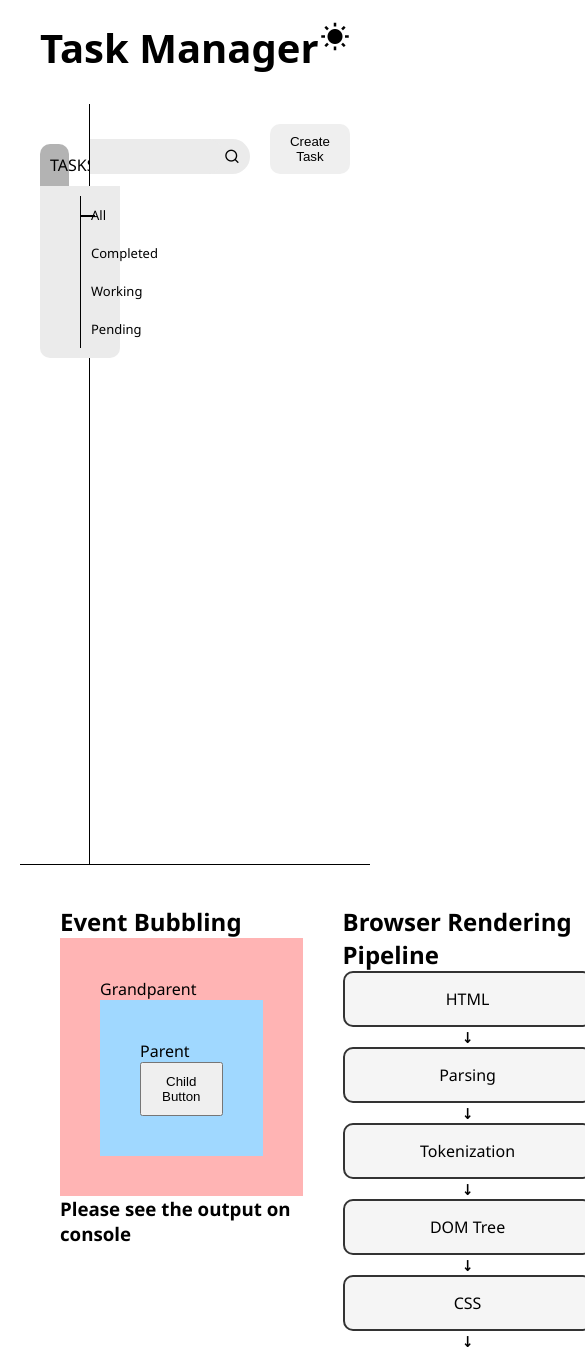
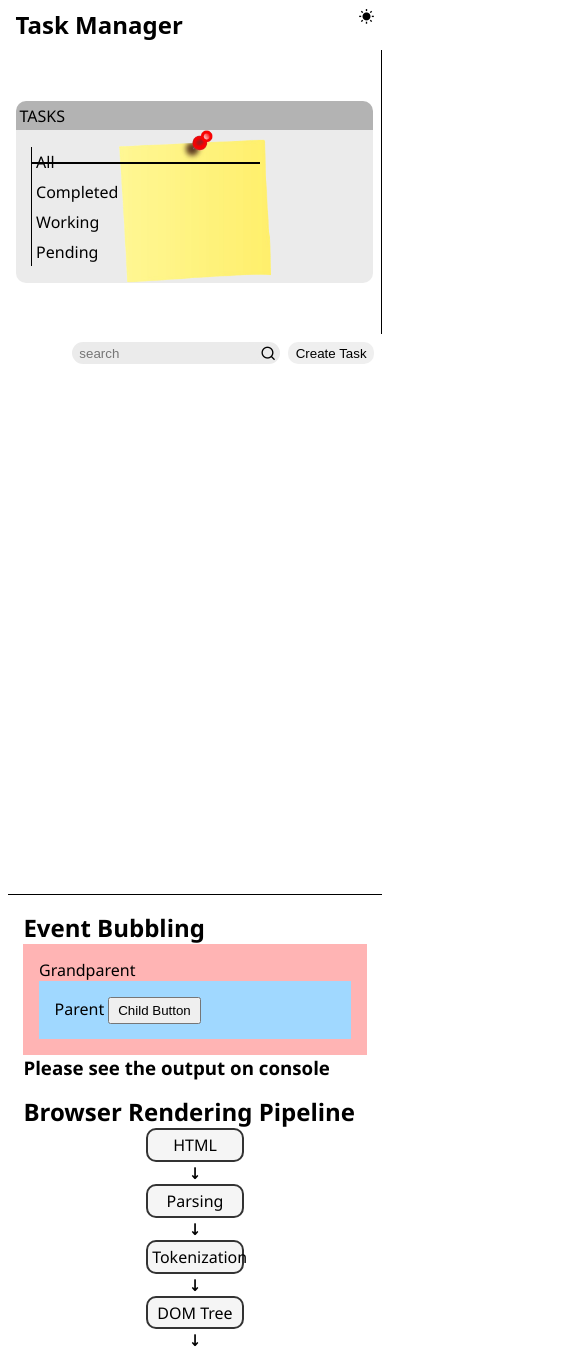
Before and after one commit to jayeshchaudhari7/cohort-3-task-7, a plain HTML site: page index.html in a window 390 px wide. Shown: the top 1347 px of the page, 585 px wide, since content can reach past the window. Drawn offline with nearby package versions, Linux system fonts and the light colour scheme.

Commit message:
responsive

```diff
--- a/index.html
+++ b/index.html
@@ -58,7 +58,7 @@
 
         <section class="pipeline">
 
-                <div>
+                <div class="div1">
                     <h2>Event Bubbling</h2>
 
                     <div class="grandparent">
@@ -70,7 +70,7 @@
                     </div>
                     <h3>Please see the output on console</h3>
                 </div>
-            <div>
+            <div class="div2">
                 <h2>Browser Rendering Pipeline</h2>
 
                 <div class="flow">
@@ -103,7 +103,7 @@
                     <div class="step">Render Tree</div>
                 </div>
             </div>
-            <div>
+            <div class="div3">
                     <h2>Event Capturing</h2>
 
                     <div class="grandparent2">
--- a/style.css
+++ b/style.css
@@ -11,10 +11,11 @@
 }
 
 main {
-  height: fit-content;
+  min-height: 100vh;
   width: 100%;
-  padding: 20px;
+  padding: 2vw;
   font-family: "Segoe UI", Tahoma, Geneva, Verdana, sans-serif;
+  overflow: hidden;
 
 }
 
@@ -26,16 +27,16 @@
 .header {
   height: 10vh;
   width: 100%;
-  padding: 0px 20px;
+  padding: 0px 2vw;
   display: flex;
   justify-content: space-between;
 }
 .header h1 {
-  font-size: 40px;
+  font-size: 3rem;
   font-family: system-ui;
 }
 .header i {
-  font-size: 30px;
+  font-size: 2.5rem;
 }
 
 .container {
@@ -46,33 +47,36 @@
 
 .left {
   width: 20%;
-  padding: 40px 20px;
+  padding: 6vh 2vw;
   border-right: 1px solid black;
 }
 .left h4 {
   color: #000000;
-  font-size: 16px;
+  font-size: 1rem;
   text-transform: uppercase;
   font-weight: 500;
   border-radius: 10px 10px 0px 0px;
-  padding: 10px;
+  padding: 1vw;
   background-color: #b3b3b3;
 }
 .task-status {
   color: #000000;
-
   width: 100%;
   background-color: #ebebeb;
   display: flex;
   flex-direction: column;
-  padding: 10px 40px;
+  padding: 2vh 4vw;
   border-radius: 0px 0px 10px 10px;
   position: relative;
+  background-position: center;
+  background-repeat: no-repeat;
+  background-size: contain;
+  background-image: url(./sticky-notes-png-free-to-use-png-resource-removebg-preview.png);
 }
 
 .task-status p {
-  padding: 10px;
-  font-size: 13px;
+  padding: 1vw;
+  font-size: 1rem;
   border-left: 1px solid black;
   cursor: pointer;
   position: relative;
@@ -95,18 +99,18 @@
   text-transform: uppercase;
 }
 .taskstatus {
-  font-size: 14px;
+  font-size: 1rem;
   font-weight: 100;
 }
 
 .createTask {
-  padding: 10px 20px;
+  padding: 1vw 2vw;
   border-radius: 10px;
   border: none;
 }
 
 #search {
-  padding: 10px;
+  padding: 1vw;
   border-radius: 20px;
   border: none;
   background-color: #ebebeb;
@@ -114,8 +118,8 @@
 }
 
 .top {
-  padding: 20px;
-  gap: 20px;
+  padding: 2vw;
+  gap: 2vw;
   display: flex;
   align-items: end;
   justify-content: end;
@@ -125,7 +129,7 @@
   align-items: center;
   background-color: #ebebeb;
   border-radius: 20px;
-  padding: 0px 10px;
+  padding: 0px 1vw;
   cursor: pointer;
 }
 
@@ -133,7 +137,7 @@
   display: flex;
   flex-direction: column;
   align-items: center;
-  gap: 10px;
+  gap: 1vw;
   overflow-y: scroll;
   height: 100%;
   scrollbar-width: none;
@@ -150,7 +154,7 @@
 }
 
 .btns button {
-  padding: 5px 15px;
+  padding: 0.5vw 1vw;
   border-radius: 20px;
   border: 1px solid black;
 }
@@ -169,21 +173,21 @@
 }
 form {
   display: flex;
-  gap: 10px;
+  gap: 1vw;
 }
 
 .task {
-  padding: 10px;
+  padding: 1vw;
   border-radius: 10px;
   border: none;
 }
 .submit {
-  padding: 10px;
+  padding: 1vw;
   border-radius: 20px;
   border: none;
 }
 .status {
-  padding: 10px;
+  padding: 1vw;
   border-radius: 10px;
   border: none;
 }
@@ -194,17 +198,23 @@
 }
 .close i {
   color: aliceblue;
-  font-size: 40px;
+  font-size: 4vw;
 }
 
 
 
 
+
 .pipeline{
+    width: 100%;
     border-top: 1px solid black;
-    padding: 40px;
+    padding: 4vw;
     display: flex;
-    gap: 40px;
+    gap: 4vw;
+}
+
+.div1,.div2,.div3{
+    width: 30%;
 }
 
 .flow{
@@ -214,8 +224,8 @@
 }
 
 .step{
-    width: 250px;
-    padding: 15px;
+    width: 25vw;
+    padding: 1vw;
     text-align: center;
     border: 2px solid #333;
     border-radius: 10px;
@@ -224,24 +234,77 @@
 }
 
 .arrow{
-    font-size: 15px;
+    font-size: 1rem;
     font-weight: bold;
 }
 
 .event-demo{
-    padding: 20px;
+    padding: 2vw;
 }
 
 .grandparent,.grandparent2{
-    padding: 40px;
+    padding: 4vw;
     background: #ffb4b4;
 }
 
 .parent,.parent2{
-    padding: 40px;
+    padding: 4vw;
     background: #a0d8ff;
 }
 
 .child,.child2{
-    padding: 10px 20px;
+    padding: 1vw 2vw;
 }
+
+@media (max-width: 500px){
+
+.container {
+  width: 100%;
+  min-height: 100vh;
+  display: flex;
+  flex-direction: column;
+}
+
+.left {
+  width: 100%;
+}
+.right {
+  width: 100%;
+}
+
+.pipeline{
+    width: 100%;
+    border-top: 1px solid black;
+    padding: 4vw;
+    display: flex;
+    flex-direction: column;
+    gap: 4vw;
+}
+
+.div1,.div2,.div3{
+    width: 100%;
+}
+
+
+.form-div {
+  width: 100%;
+  height: 100vh;
+  flex-direction: column;
+}
+
+.header {
+  height: 5vh;
+  width: 100%;
+  padding: 0px 2vw;
+  display: flex;
+  justify-content: space-between;
+}
+
+.header h1 {
+  font-size: 1.5rem;
+  font-family: system-ui;
+}
+.header i {
+  font-size: 1rem;
+}
+}
```
Also changed, not shown: sticky-notes-png-free-to-use-png-resource-removebg-preview.png (added).
